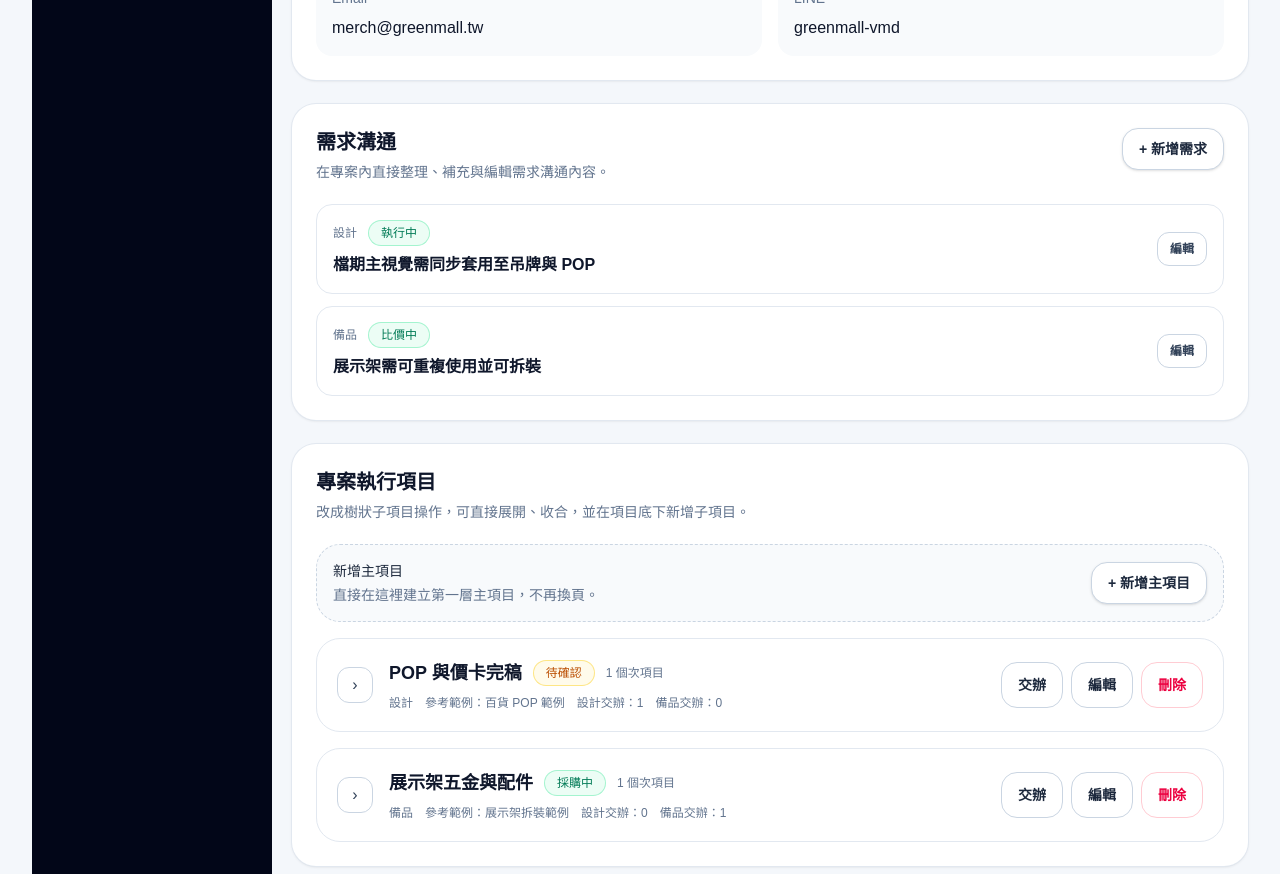
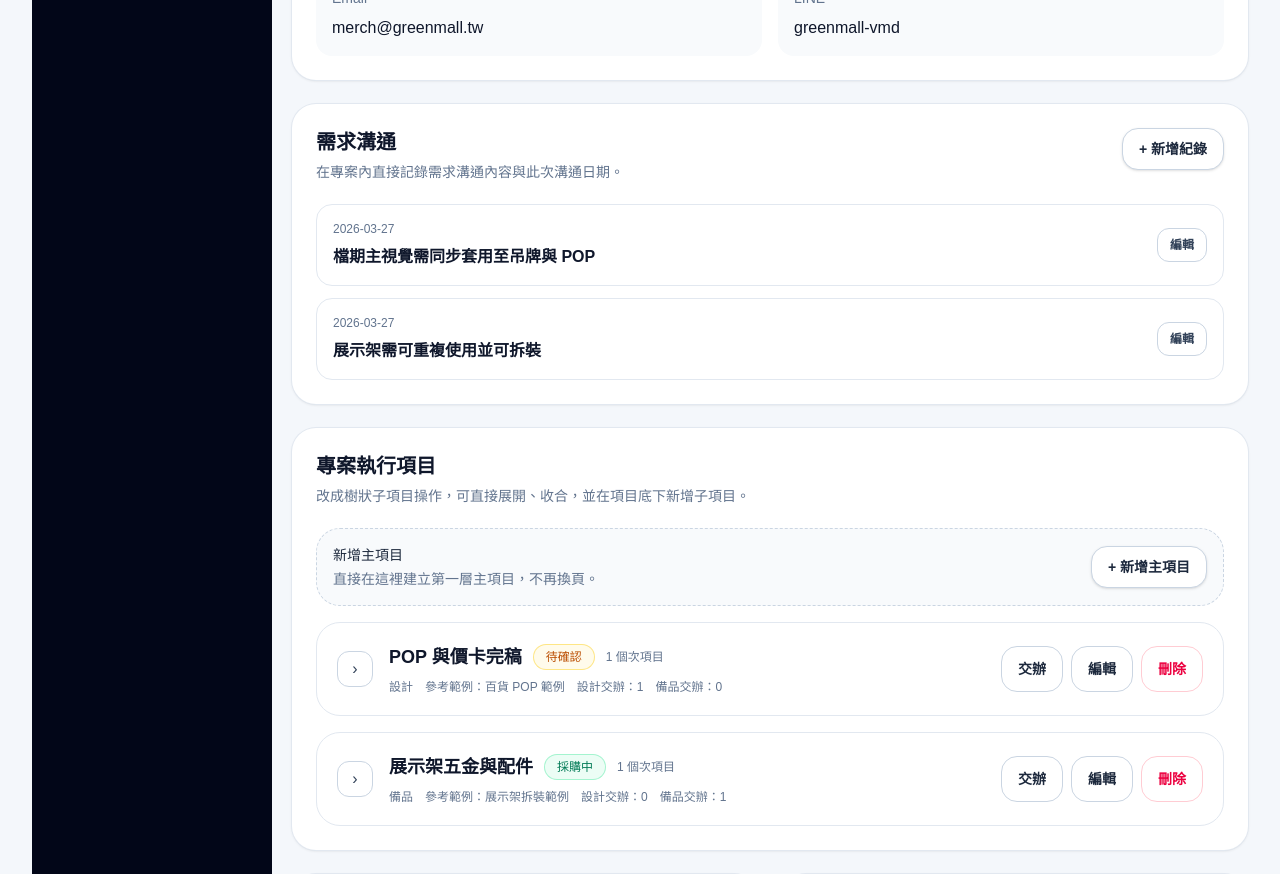
Before and after one commit to willy841/projectflow, a Next.js app: page /projects/department-store-display-2026 in a window 1280 px wide. Shown: the part 780-1654 px from the top of the page. Built offline with nearby package versions, Linux system fonts and the light colour scheme.

Commit message:
refactor: simplify requirement communication records

```diff
--- a/src/components/requirements-panel.tsx
+++ b/src/components/requirements-panel.tsx
@@ -1,33 +1,36 @@
 "use client";
 
 import { useState } from "react";
-import { getStatusClass } from "@/components/project-data";
 
 type RequirementItem = {
   title: string;
-  status: string;
-  category: string;
+  date: string;
 };
 
 export function RequirementsPanel({
   initialItems,
 }: {
-  initialItems: RequirementItem[];
+  initialItems: { title: string }[];
 }) {
-  const [items, setItems] = useState(initialItems);
+  const today = new Date().toISOString().slice(0, 10);
+
+  const [items, setItems] = useState<RequirementItem[]>(
+    initialItems.map((item, index) => ({
+      title: item.title,
+      date: index === 0 ? today : today,
+    }))
+  );
   const [showCreate, setShowCreate] = useState(false);
   const [editingIndex, setEditingIndex] = useState<number | null>(null);
   const [form, setForm] = useState<RequirementItem>({
     title: "",
-    status: "待確認",
-    category: "專案",
+    date: today,
   });
 
   function resetForm() {
     setForm({
       title: "",
-      status: "待確認",
-      category: "專案",
+      date: today,
     });
   }
 
@@ -74,7 +77,7 @@ export function RequirementsPanel({
       <div className="mb-5 flex flex-col gap-3 sm:flex-row sm:items-start sm:justify-between">
         <div className="min-w-0">
           <h3 className="text-xl font-semibold">需求溝通</h3>
-          <p className="mt-1 text-sm leading-6 text-slate-500">在專案內直接整理、補充與編輯需求溝通內容。</p>
+          <p className="mt-1 text-sm leading-6 text-slate-500">在專案內直接記錄需求溝通內容與此次溝通日期。</p>
         </div>
         <button
           type="button"
@@ -85,39 +88,25 @@ export function RequirementsPanel({
           }}
           className="inline-flex items-center justify-center rounded-2xl border border-slate-300 bg-white px-4 py-2.5 text-sm font-semibold text-slate-800 shadow-sm transition hover:border-slate-400 hover:bg-slate-50"
         >
-          + 新增需求
+          + 新增紀錄
         </button>
       </div>
 
       {(showCreate || isEditing) ? (
         <div className="mb-4 rounded-2xl border border-dashed border-slate-300 bg-slate-50 p-4">
-          <div className="grid gap-3 md:grid-cols-[1fr_140px_140px]">
+          <div className="grid gap-3 md:grid-cols-[160px_1fr]">
+            <input
+              type="date"
+              value={form.date}
+              onChange={(event) => setForm((prev) => ({ ...prev, date: event.target.value }))}
+              className="h-11 rounded-2xl border border-slate-200 bg-white px-4 text-sm outline-none transition focus:border-slate-400"
+            />
             <input
               value={form.title}
               onChange={(event) => setForm((prev) => ({ ...prev, title: event.target.value }))}
-              placeholder="輸入需求內容，例如：入口主背板需搭配春季主題色與產品燈箱"
+              placeholder="輸入需求溝通內容，例如：入口主背板需搭配春季主題色與產品燈箱"
               className="h-11 rounded-2xl border border-slate-200 bg-white px-4 text-sm outline-none transition focus:border-slate-400"
             />
-            <select
-              value={form.category}
-              onChange={(event) => setForm((prev) => ({ ...prev, category: event.target.value }))}
-              className="h-11 rounded-2xl border border-slate-200 bg-white px-4 text-sm outline-none transition focus:border-slate-400"
-            >
-              <option value="專案">專案</option>
-              <option value="設計">設計</option>
-              <option value="備品">備品</option>
-              <option value="廠商">廠商</option>
-            </select>
-            <select
-              value={form.status}
-              onChange={(event) => setForm((prev) => ({ ...prev, status: event.target.value }))}
-              className="h-11 rounded-2xl border border-slate-200 bg-white px-4 text-sm outline-none transition focus:border-slate-400"
-            >
-              <option value="待確認">待確認</option>
-              <option value="已確認">已確認</option>
-              <option value="執行中">執行中</option>
-              <option value="待拆解">待拆解</option>
-            </select>
           </div>
 
           <div className="mt-3 flex flex-wrap gap-2">
@@ -126,7 +115,7 @@ export function RequirementsPanel({
               onClick={isEditing ? handleSaveEdit : handleCreate}
               className="inline-flex items-center justify-center rounded-2xl bg-blue-600 px-4 py-2.5 text-sm font-semibold text-white shadow-sm transition hover:bg-blue-700"
             >
-              {isEditing ? "儲存修改" : "建立需求"}
+              {isEditing ? "儲存修改" : "建立紀錄"}
             </button>
             <button
               type="button"
@@ -144,12 +133,7 @@ export function RequirementsPanel({
           <div key={`${item.title}-${index}`} className="rounded-2xl border border-slate-200 p-4">
             <div className="flex flex-col gap-3 sm:flex-row sm:items-center sm:justify-between">
               <div className="min-w-0">
-                <div className="flex flex-wrap items-center gap-3">
-                  <p className="text-xs font-medium text-slate-500">{item.category}</p>
-                  <span className={`inline-flex shrink-0 items-center justify-center whitespace-nowrap rounded-full px-3 py-1 text-xs font-medium ring-1 ${getStatusClass(item.status)}`}>
-                    {item.status}
-                  </span>
-                </div>
+                <p className="text-xs font-medium text-slate-500">{item.date}</p>
                 <h4 className="mt-2 font-semibold text-slate-900">{item.title}</h4>
               </div>
               <button
```
